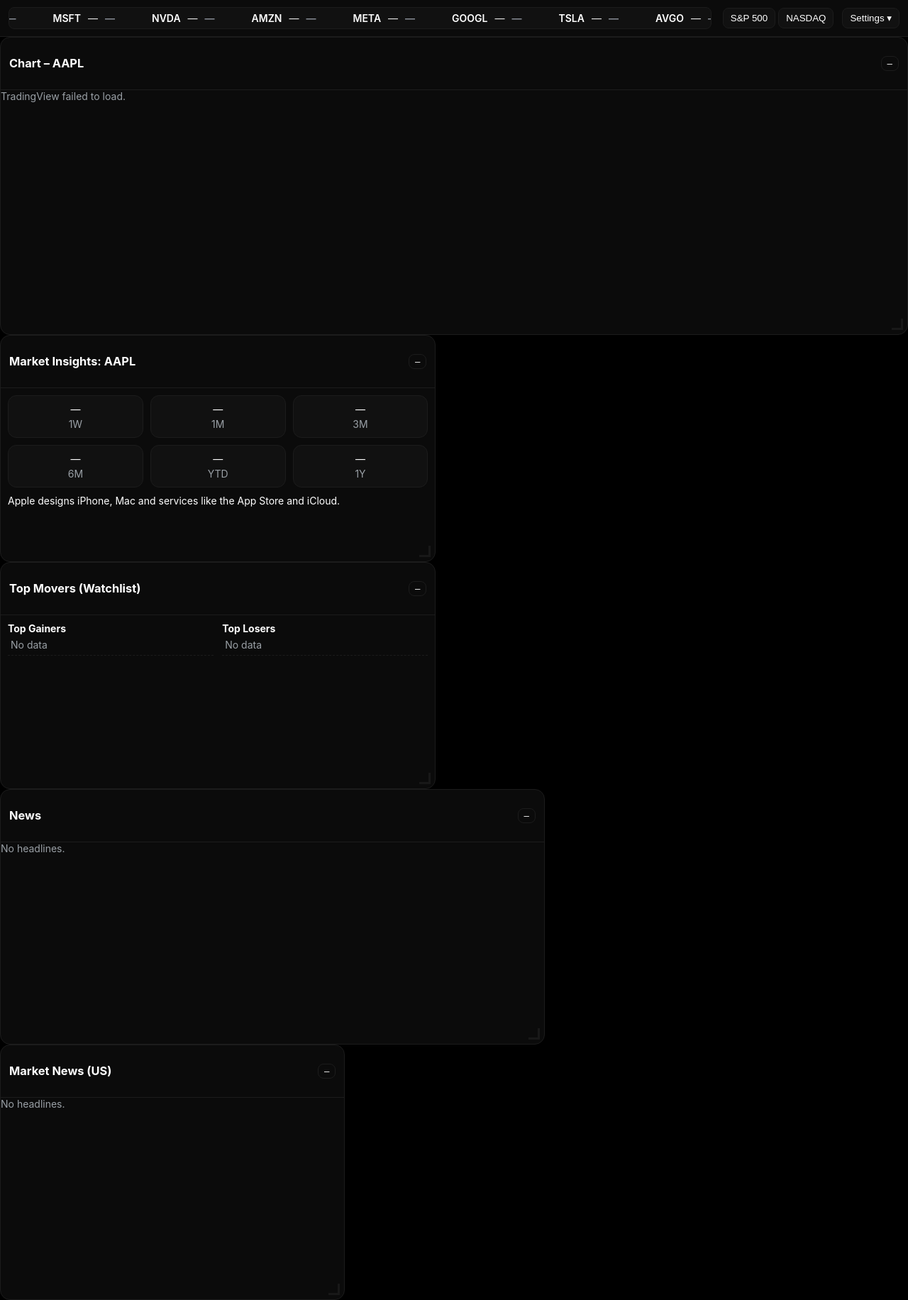
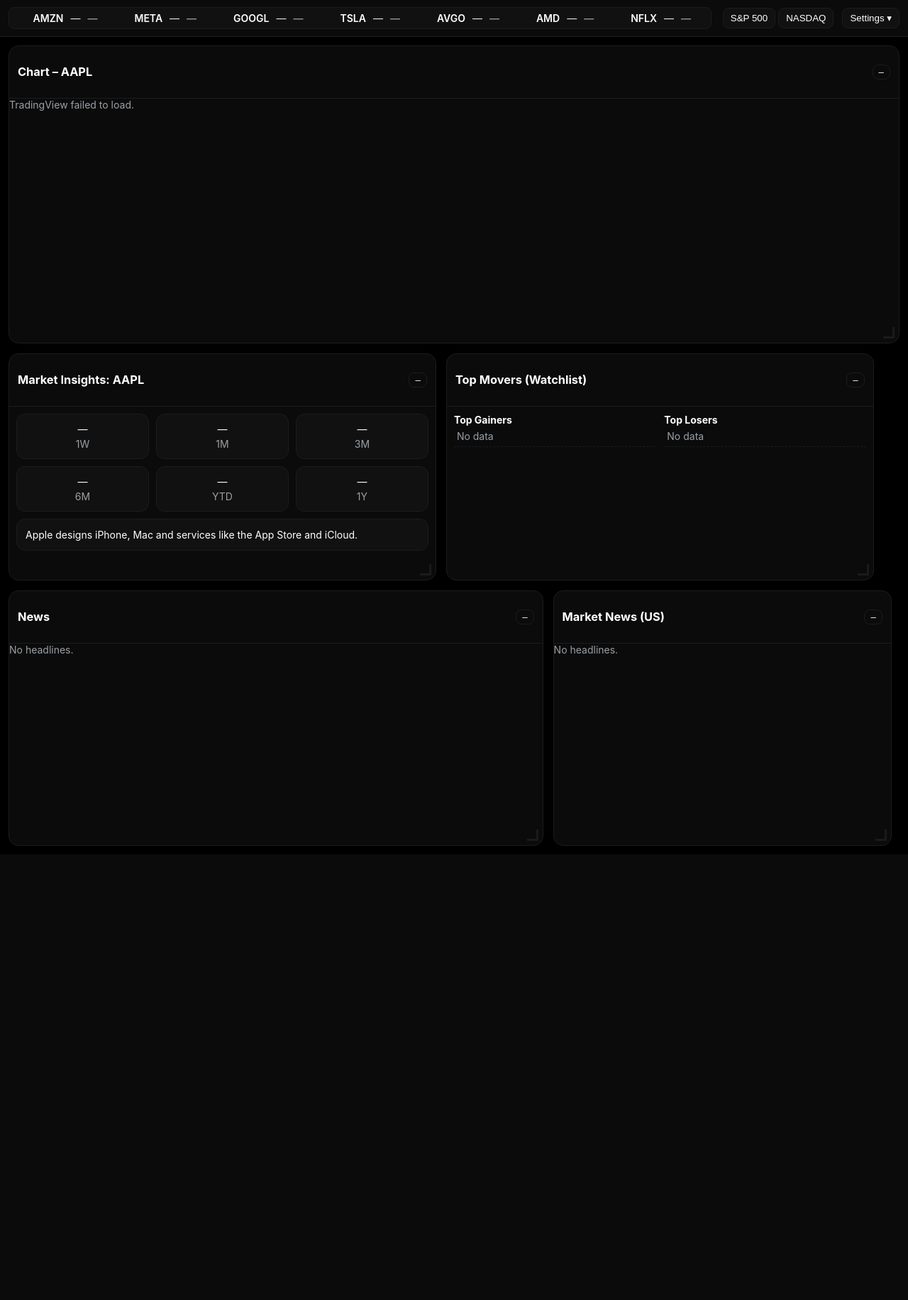
Before and after one commit to emilaverbeck86-blip/Market_Terminal, a FastAPI app: page / in a window 1280 px wide. Shown: the whole page at 71% size. After the commit the page ends 1192 px from the top, so only its background shows below. Run offline with FastAPI, Linux system fonts and the light colour scheme; data that the repository does not hold is empty; some libraries are stand-ins or nearby versions.

Commit message:
Update style.css

```diff
--- a/static/style.css
+++ b/static/style.css
@@ -12,14 +12,13 @@
 
 .topbar{position:sticky;top:0;z-index:20;display:flex;align-items:center;gap:16px;padding:10px 12px;background:var(--panel);border-bottom:1px solid var(--border)}
 .ticker{flex:1;overflow:hidden;border-radius:8px;border:1px solid var(--border);background:var(--panel-2)}
-.ticker-track{display:flex;gap:28px;white-space:nowrap;will-change:transform;animation:marquee var(--marquee-duration,60s) linear infinite;animation-play-state:running}
+.ticker-track{display:flex;gap:28px;white-space:nowrap;will-change:transform}
 .ticker-track .row{display:flex;gap:28px}
 .ticker-item{display:inline-flex;gap:10px;align-items:center;padding:6px 12px;cursor:pointer}
 .ticker .sym{font-weight:600}
 .price{opacity:.9}
 .chg{font-weight:600}
 .chg.pos{color:var(--pos)} .chg.neg{color:var(--neg)} .chg.neu{color:var(--neu)}
-@keyframes marquee{0%{transform:translateX(0)}100%{transform:translateX(var(--marquee-distance,-800px))}}
 .flash-up{animation:up .6s} .flash-down{animation:down .6s}
 @keyframes up{from{background:rgba(53,208,127,.18)}to{background:transparent}}
 @keyframes down{from{background:rgba(255,77,77,.18)}to{background:transparent}}
@@ -38,38 +37,29 @@
 input:checked + .slider{background:#000}
 input:checked + .slider:before{transform:translateX(20px);background:#000}
 
-.grid{display:grid;grid-template-columns:1fr 1fr;gap:14px;padding:12px}
+.board{display:flex;flex-wrap:wrap;gap:14px;padding:12px;align-items:flex-start}
 .card{background:var(--panel);border:1px solid var(--border);border-radius:14px;position:relative;overflow:hidden}
 .card-hd{display:flex;align-items:center;justify-content:space-between;padding:10px 12px;border-bottom:1px solid var(--border);cursor:grab;user-select:none}
 .card-hd:active{cursor:grabbing}
 .min-btn{background:transparent;border:1px solid var(--border);color:var(--text);border-radius:8px;padding:2px 8px;cursor:pointer}
-.row-2{min-height:200px} .row-3{min-height:300px} .row-4{min-height:420px}
-.span-2{grid-column:span 2}
-.placeholder{opacity:.35;border-style:dashed}
-.resizable .resize-handle{position:absolute;right:6px;bottom:6px;width:16px;height:16px;border-right:3px solid var(--border);border-bottom:3px solid var(--border);cursor:nwse-resize;opacity:.8}
-.resizing{opacity:.6}
+.movable.dragging{opacity:.75}
+.resizable .resize-handle{position:absolute;right:6px;bottom:6px;width:16px;height:16px;border-right:3px solid var(--border);border-bottom:3px solid var(--border);cursor:nwse-resize;opacity:.9}
+.resizing{opacity:.85}
 .resize-outline{position:fixed;pointer-events:none;border:2px dashed var(--accent);background:rgba(255,255,255,.08);border-radius:12px;z-index:9999}
 
-.tv-wrap{height:100%;min-height:320px}
-.insights{display:grid;grid-template-columns:1fr;gap:10px;padding:10px}
+.tv-wrap{height:calc(100% - 46px);min-height:260px}
+.insights.lite{display:grid;grid-template-columns:1fr;gap:10px;padding:10px}
 .perf-grid{display:grid;grid-template-columns:repeat(3,minmax(0,1fr));gap:10px}
-.perf-box{background:var(--panel-2);border:1px solid var(--border);border-radius:12px;padding:10px;text-align:center}
+.perf-box{background:var(--panel-2);border:1px solid var(--border);border-radius:12px;padding:12px;text-align:center}
 .perf-box.pos .p-val{color:var(--pos)} .perf-box.neg .p-val{color:var(--neg)} .p-lbl{color:var(--muted);margin-top:4px}
-
-.seasonals{background:var(--panel-2);border:1px solid var(--border);border-radius:12px;padding:8px;position:relative;height:200px}
-.seasonals .legend{position:absolute;left:50%;transform:translateX(-50%);bottom:6px;display:flex;gap:14px;color:var(--muted);font-weight:600}
-.legend .c2025{color:#fff}.legend .c2024{color:#aaa}.legend .c2023{color:#666}
-
-.gauge{background:var(--panel-2);border:1px solid var(--border);border-radius:12px;padding:8px;height:160px;display:grid;place-items:center}
-.gauge canvas{width:100%;height:120px}
-.gauge-label{font-weight:600;color:var(--muted)}
+.co-desc{background:var(--panel-2);border:1px solid var(--border);border-radius:12px;padding:12px;line-height:1.4}
 
 .movers .split{display:grid;grid-template-columns:1fr 1fr;gap:12px;padding:10px}
 .movers table{width:100%;border-collapse:collapse}
 .movers td{padding:6px 4px;border-bottom:1px dashed var(--border)}
-.scrollable{max-height:320px;overflow:auto}
+
+.scrollable{max-height:calc(100% - 46px);overflow:auto}
 .news-item{padding:10px;border-bottom:1px dashed var(--border)}
 .news-item a{color:var(--text);text-decoration:none;font-weight:600}
-.company-box{padding:12px}
-.co-name b{font-size:15px}
+
 .fallback-note{padding:12px;color:var(--muted)}
```
